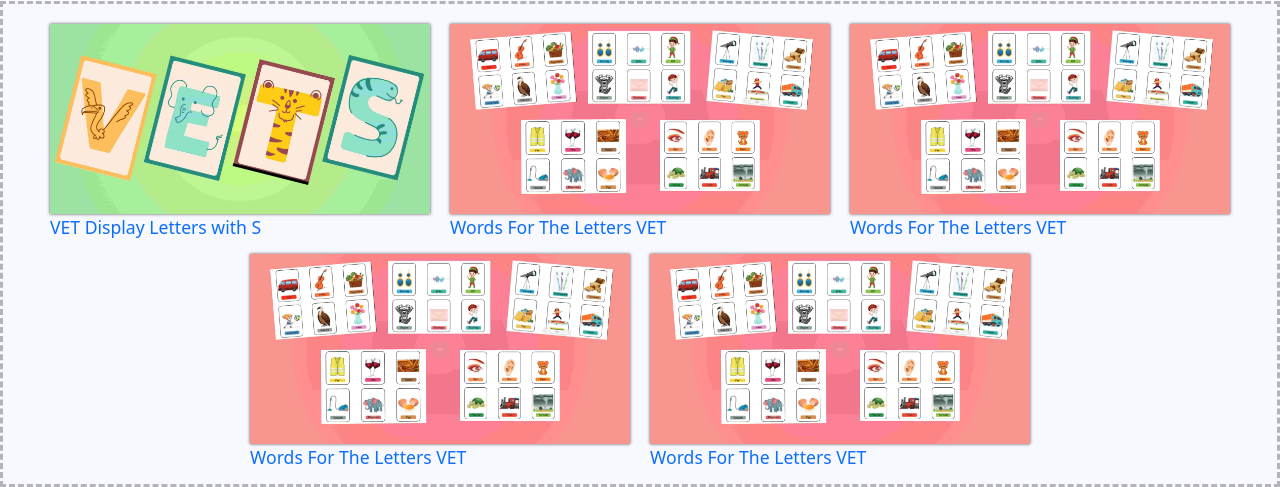
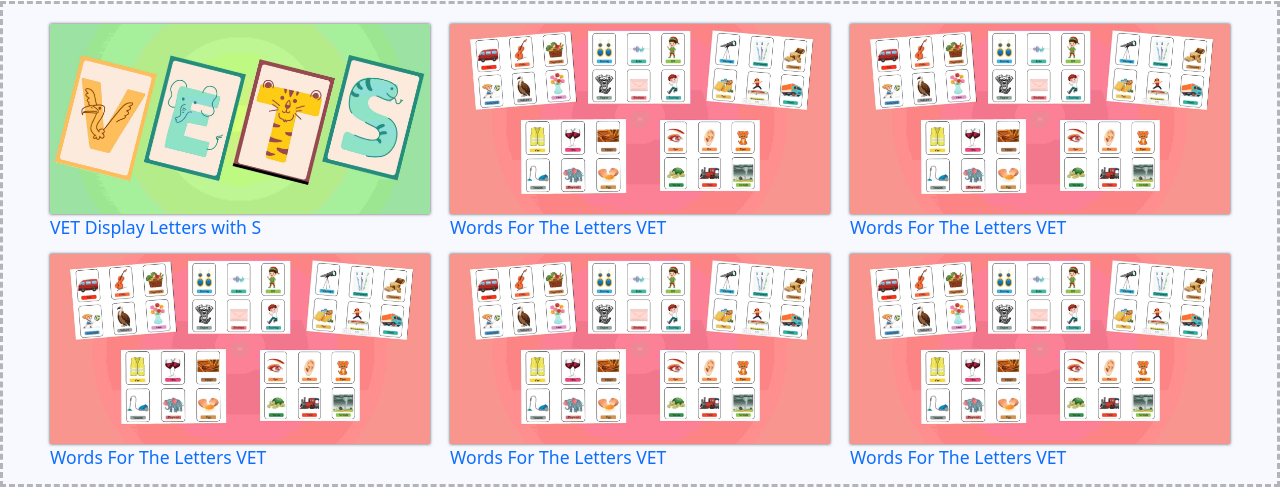
Before and after one commit to wesclaw/teacherstactics, a PHP site: page /plan.php in a window 1280 px wide. Shown: the part 913-1400 px from the top of the page. Run offline with PHP 8.4, Linux system fonts and the light colour scheme; data that the repository does not hold is empty; some web fonts are replaced.

Commit message:
Update plan.php

```diff
--- a/plan.php
+++ b/plan.php
@@ -202,6 +202,12 @@ mysqli_close($conn);
         <p class='worksheet-title'>Words For The Letters VET</p>
         </a>
       </div>
+      <div class="worksheet">
+        <a href="preschool-worksheets/vet-pdfs/words_for_vet.pdf" class='a-tag-link' target="_blank">
+        <img src="preschool-worksheets/vet-worksheets-images/vetwords-min.jpg" class="img-fluid worksheet_image" loading='lazy'>
+        <p class='worksheet-title'>Words For The Letters VET</p>
+        </a>
+      </div>
 
     </section>
 
```
